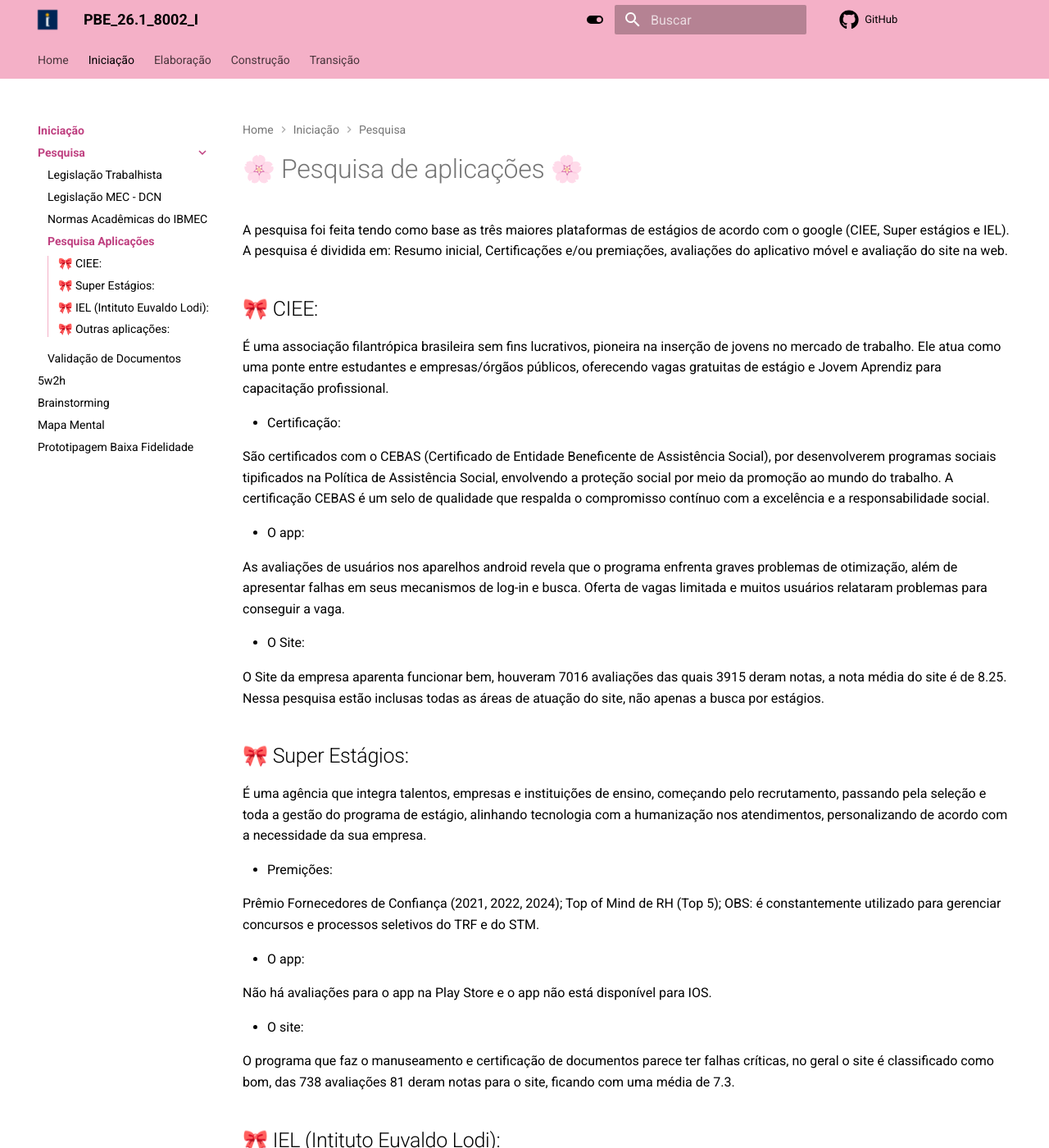
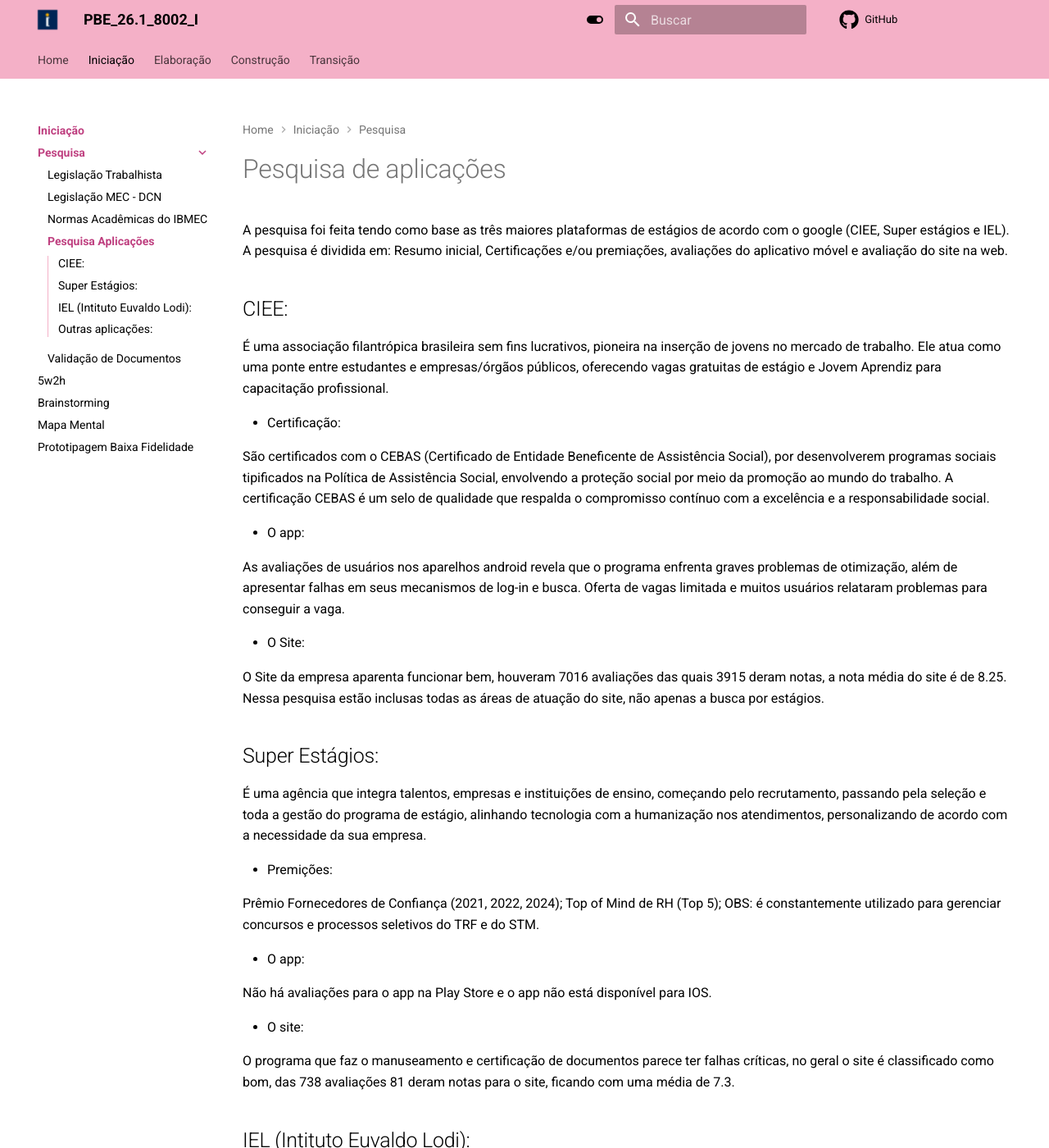
Before and after one commit to Projetos-de-Extensao/PBE_26.1_8002_I, an MkDocs documentation site: the page built from docs/Iniciacao/pesquisa-detalhes/pesquisa_aplicacoes.md, in a window 1280 px wide and 1400 px high. Shown: the whole window at 82% size. Built offline with MkDocs 1.6.1 and Material for MkDocs 9.7.7, drawn with Linux system fonts in a browser that asks for light colours; comment, search, counter and statistics services are not loaded; some of the changed text lies outside the part shown.

Commit message:
Update pesquisa_aplicacoes.md

```diff
--- a/docs/Iniciacao/pesquisa-detalhes/pesquisa_aplicacoes.md
+++ b/docs/Iniciacao/pesquisa-detalhes/pesquisa_aplicacoes.md
@@ -1,8 +1,8 @@
-# 🌸 Pesquisa de aplicações 🌸
+# Pesquisa de aplicações
 
 A pesquisa foi feita tendo como base as três maiores plataformas de estágios de acordo com o google (CIEE, Super estágios e IEL). A pesquisa é dividida em: Resumo inicial, Certificações e/ou premiações, avaliações do aplicativo móvel e avaliação do site na web.
 
-## 🎀 CIEE:
+## CIEE:
 
 É uma associação filantrópica brasileira sem fins lucrativos, pioneira na inserção de jovens no mercado de trabalho. Ele atua como uma ponte entre estudantes e empresas/órgãos públicos, oferecendo vagas gratuitas de estágio e Jovem Aprendiz para capacitação profissional.
 
@@ -19,7 +19,7 @@
 
   O Site da empresa aparenta funcionar bem, houveram 7016 avaliações das quais 3915 deram notas, a nota média do site é de 8.25. Nessa pesquisa estão inclusas todas as áreas de atuação do site, não apenas a busca por estágios.
 
-## 🎀 Super Estágios:
+## Super Estágios:
 
 É uma agência que integra talentos, empresas e instituições de ensino, começando pelo recrutamento, passando pela seleção e toda a gestão do programa de estágio, alinhando tecnologia com a humanização nos atendimentos, personalizando de acordo com a necessidade da sua empresa.
 
@@ -37,7 +37,7 @@
 
   O programa que faz o manuseamento e certificação de documentos parece ter falhas críticas, no geral o site é classificado como bom, das 738 avaliações 81 deram notas para o site, ficando com uma média de 7.3.
 
-## 🎀 IEL (Intituto Euvaldo Lodi):
+## IEL (Intituto Euvaldo Lodi):
 
 É uma entidade de direito privado ligada à Confederação Nacional da Indústria, focada em promover a interação entre o setor produtivo e os centros de conhecimento. Ele atua como um elo entre estudantes, instituições de ensino e o mercado de trabalho, com forte presença em indústrias e grandes empresas corporativas.
 
@@ -53,12 +53,12 @@
 
   O site aparenta ser bem robusto e funcionar bem, o maior problema é não cobrir todos os estados do país. Dos 26 estados, apenas 17 e o Distrito Federal têm vagas ofertadas (o Rio de Janeiro é um dos estados para os quais não há vagas ofertadas). Além disso, a maioria das vagas é para engenharias, e as que não são, ainda assim, são ligadas à indústria. Não tem muitas reclamações no Reclame Aqui, e as poucas que tem não estão respondidas.
 
-## 🎀 Outras aplicações:
+## Outras aplicações:
 
 -   Gupy
 -   Eureca
 
-💕 <u>*Fontes:*</u>
+<u>*Fontes:*</u>
 
 Resumos de cada aplicação: Adaptações das descrições presentes nos sites oficiais.
 
```
